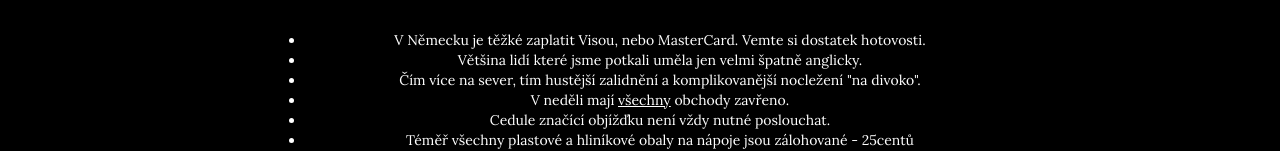
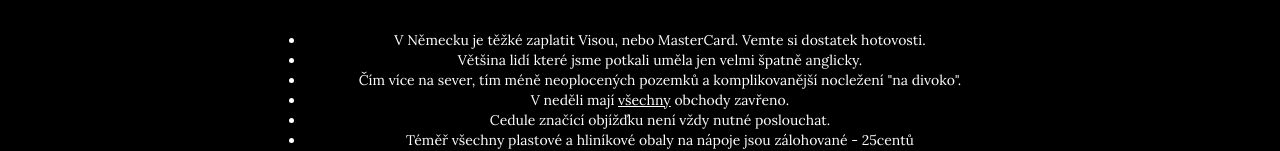
Before and after one commit to MichalBryxi/elberadweg, a plain HTML site: page index.html in a window 1280 px wide. Shown: the part 2011-2162 px from the top of the page. Drawn offline with nearby package versions, Linux system fonts and the light colour scheme.

Commit message:
Zet fixes

```diff
--- a/index.html
+++ b/index.html
@@ -118,7 +118,7 @@
                 <ul>
                     <li>V Německu je těžké zaplatit Visou, nebo MasterCard. Vemte si dostatek hotovosti.</li>
                     <li>Většina lidí které jsme potkali uměla jen velmi špatně anglicky.</li>
-                    <li>Čím více na sever, tím hustější zalidnění a komplikovanější nocležení "na divoko".</li>
+                    <li>Čím více na sever, tím méně neoplocených pozemků a komplikovanější nocležení "na divoko".</li>
                     <li>V neděli mají <u>všechny</u> obchody zavřeno.</li>
                     <li>Cedule značící objížďku není vždy nutné poslouchat.</li>
                     <li>Téměř všechny plastové a hliníkové obaly na nápoje jsou zálohované - 25centů</li>
```
